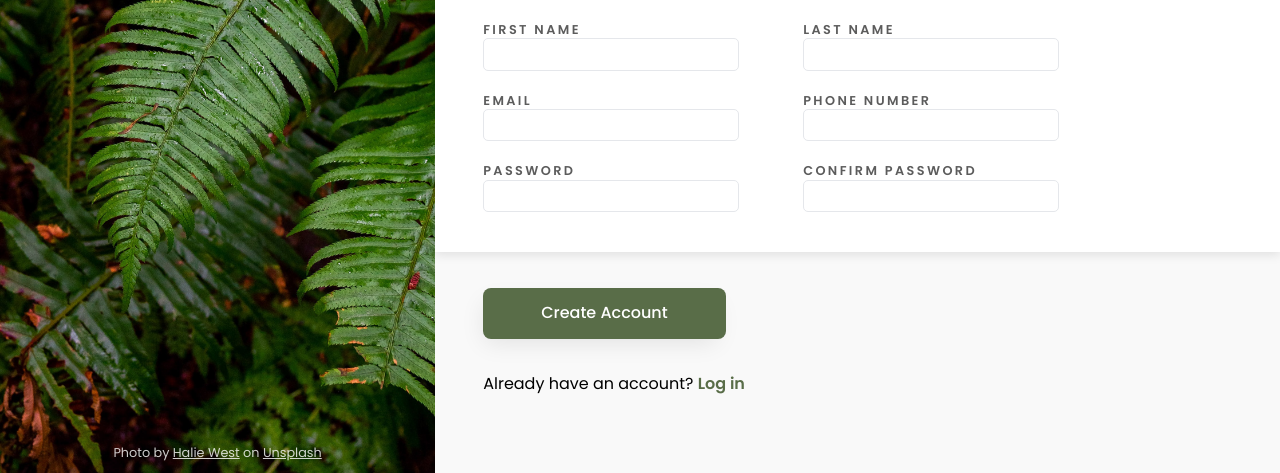
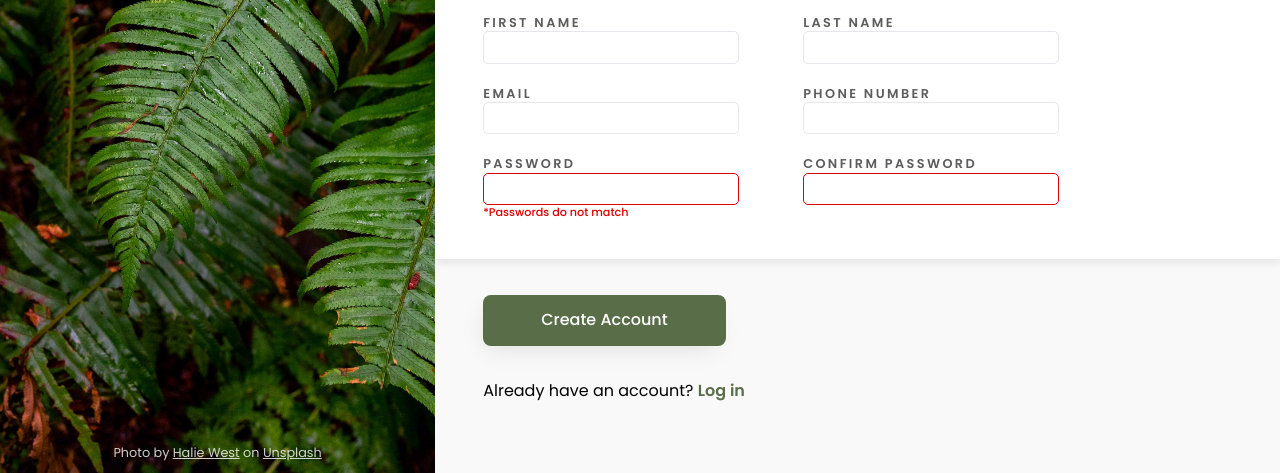
Before and after one commit to MariaEvpalova/sign-up-form, a plain HTML site: page index.html in a window 1280 px wide. Shown: the part 327-800 px from the top of the page. Drawn offline with Linux system fonts and the light colour scheme.

Commit message:
Add simple form styling

```diff
--- a/index.html
+++ b/index.html
@@ -40,7 +40,8 @@
                     </div>
                     <div>
                         <label for="pwd">Password</label> <br>
-                        <input type="password" id="pwd" name="password">
+                        <input type="password" id="pwd" name="password" class="error">
+                        <p id="no_match">*Passwords do not match</p>
                     </div>
                 </div>
                 <div>
@@ -54,7 +55,7 @@
                     </div>
                     <div>
                         <label for="re_pwd">Confirm password</label> <br>
-                        <input type="password" id="re_pwd" name="repeat_password">
+                        <input type="password" id="re_pwd" name="repeat_password" class="error">
                     </div>
                 </div>
             </div>
--- a/style.css
+++ b/style.css
@@ -89,7 +89,7 @@ form #inputs {
     gap: 64px
 }
 
-#inputs label {
+label {
     font-size: 0.8rem;
     font-weight: 600;
     color: #5c5c5c;
@@ -97,11 +97,26 @@ form #inputs {
     letter-spacing: .15rem;
 }
 
-#inputs input {
+input {
     border: #E5E7EB 1px solid;
     border-radius: 5px;
     padding: 6px;
     width: 256px;
+    appearance: none;
+}
+
+input:hover, input:focus {
+    background-color: #eee;
+}
+
+input.error {
+    border-color: #dd0000;
+}
+
+p#no_match {
+    margin-top: 1px;
+    font-size: 0.7rem;
+    color: #dd0000;
 }
 
 #inputs > div > div {
```
